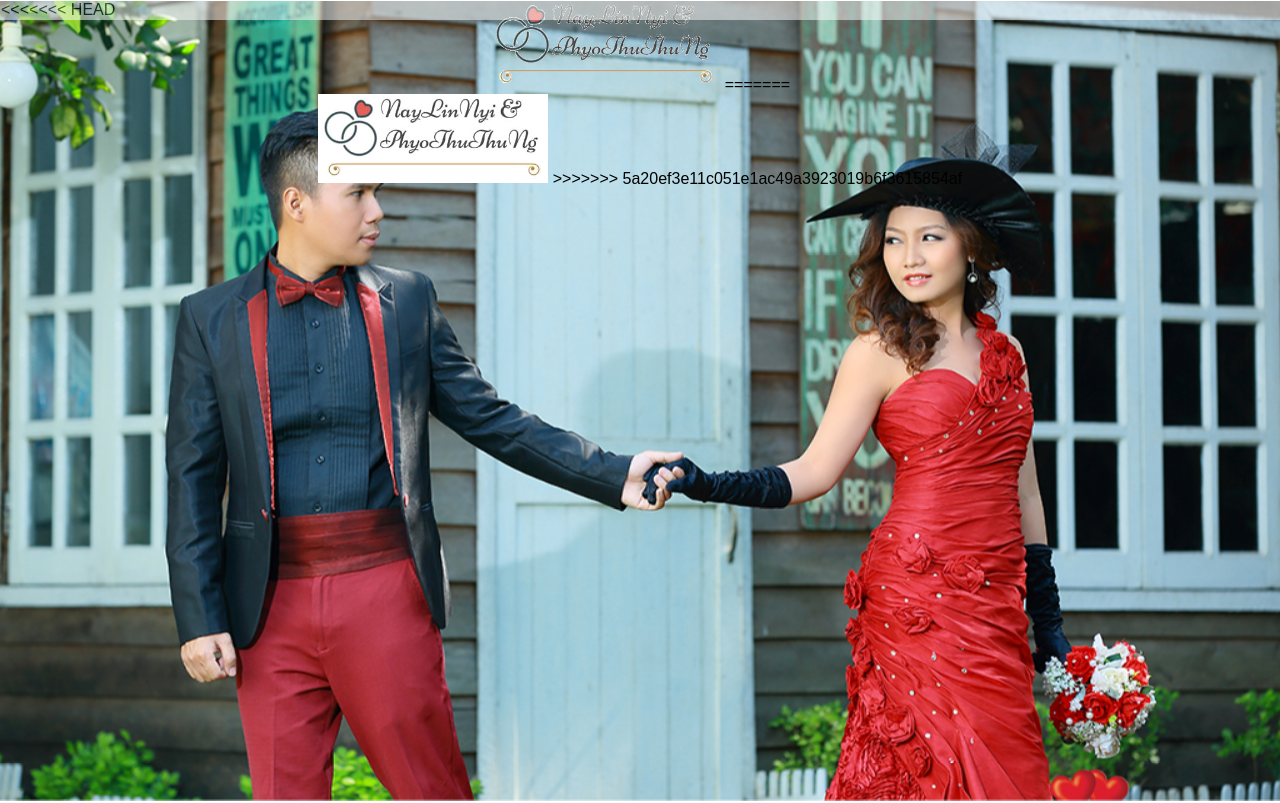
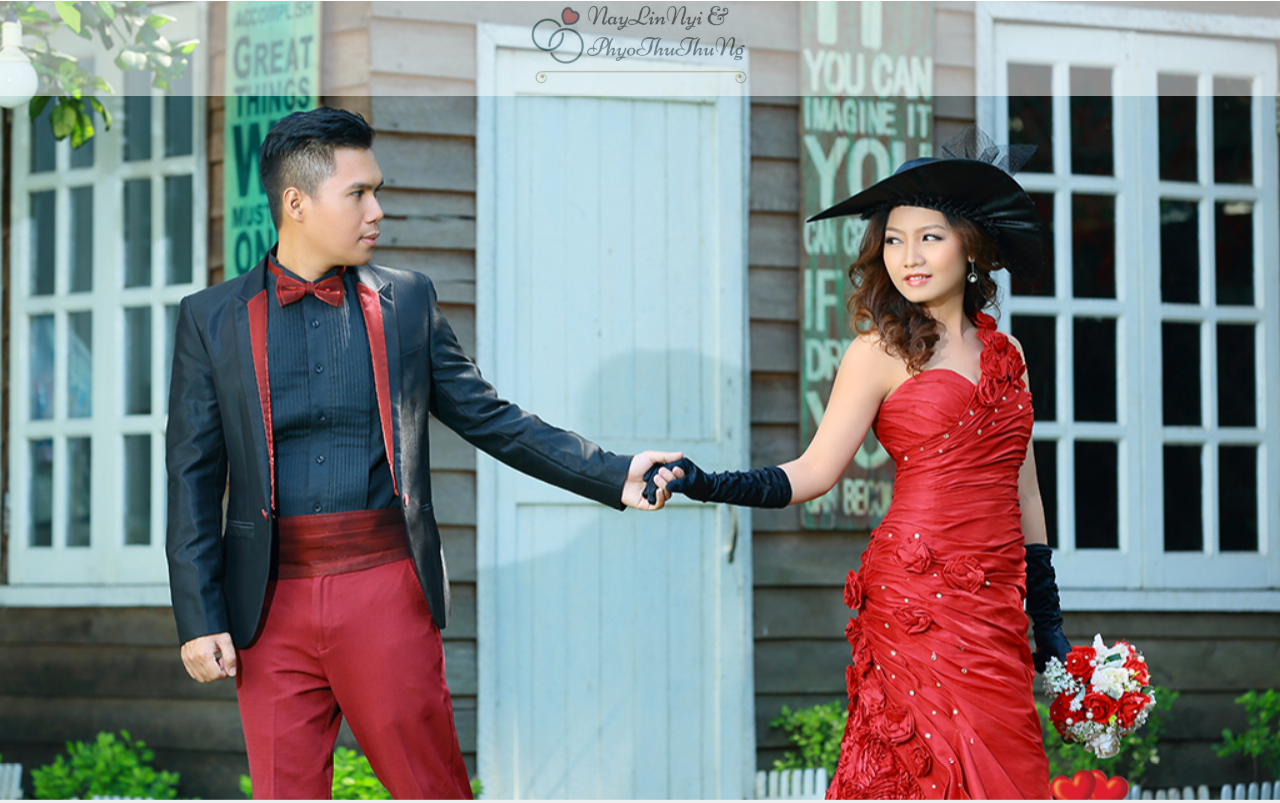
Before and after one commit to nlnpttn/nlnpttn.github.com, a website: page index.html in a window 1280 px wide. Shown: the top 803 px of the page. Drawn offline with nearby package versions, Linux system fonts and the light colour scheme; a web font is replaced by a local one.

Commit message:
fucked up

```diff
--- a/index.html
+++ b/index.html
@@ -83,18 +83,11 @@
   <div id="skrollr-body">
     <!-- splash & logo-->
     <div class="header" id="dragons">
-<<<<<<< HEAD
+      <div id="logo">
+          <img src="images/logo-compressed.jpg">
+        </div>
     </div>
     <div class="gap gap-100" style="background-image:url(images/welcome_1024x768.JPG);">
-      <div id="logo">
-          <img src="images/logo-compressed.png" height="20%" width="20%">
-=======
-    	<div id="logo">
-          <img src="images/logo-compressed.jpg">
->>>>>>> 5a20ef3e11c051e1ac49a3923019b6f3615854af
-        </div>
-    </div>
-    <div class="gap gap-100" style="background-image:url(images/welcome.jpg);">
     </div>
 
     <!-- reception -->
```
